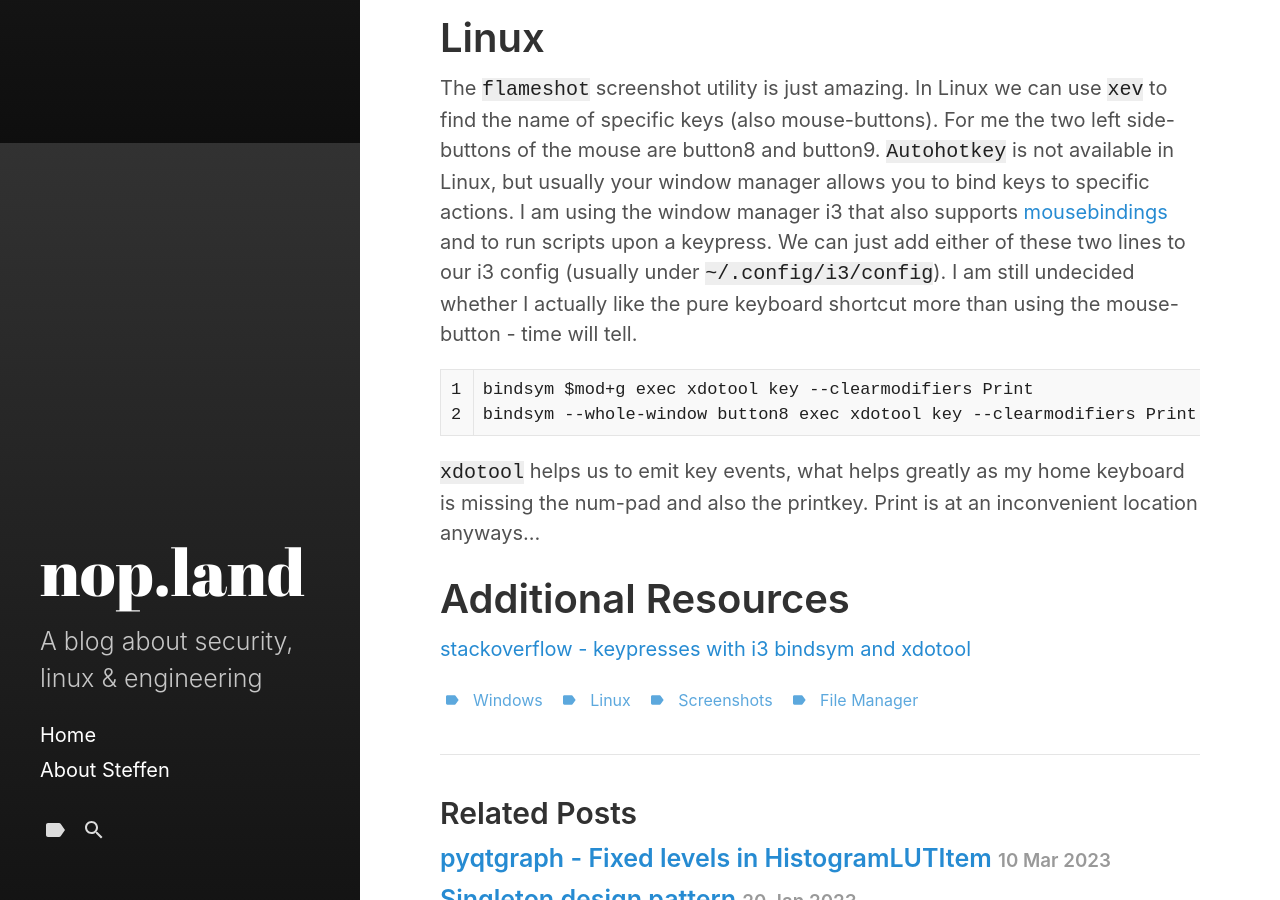
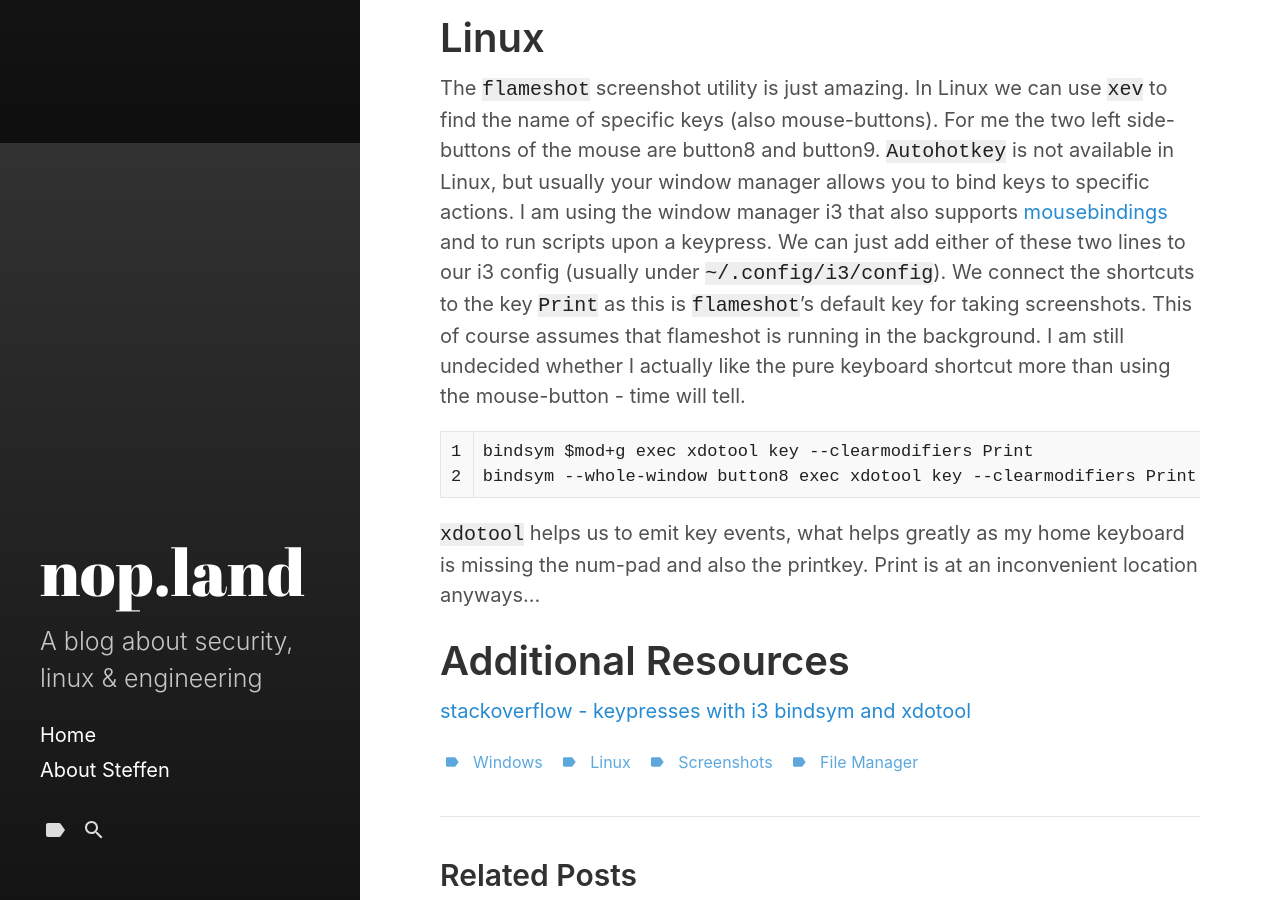
Before and after one commit to bytewvr/blog, a Jekyll site: the page built from _posts/2023-03-12-Rapid screenshots in Windows & Linux.md, in a window 1280 px wide and 900 px high, scrolled down 757 px. Built offline with Jekyll 4.4.1, drawn with Linux system fonts in a browser that asks for light colours.

Commit message:
fixed text

````diff
--- a/_posts/2023-03-12-Rapid screenshots in Windows & Linux.md
+++ b/_posts/2023-03-12-Rapid screenshots in Windows & Linux.md
@@ -21,7 +21,7 @@ return
 ```
 # Linux
 The `flameshot` screenshot utility is just amazing. In Linux we can use `xev` to find the name of specific keys (also mouse-buttons). For me the two left side-buttons of the mouse are button8 and button9. `Autohotkey` is not available in Linux, but usually your window manager allows you to bind keys to specific actions. I am using the window manager i3 that also supports [mousebindings](https://i3wm.org/docs/userguide.html#mousebindings)
-and to run scripts upon a keypress. We can just add either of these two lines to our i3 config (usually under `~/.config/i3/config`). I am still undecided whether I actually like the pure keyboard shortcut more than using the mouse-button - time will tell.
+and to run scripts upon a keypress. We can just add either of these two lines to our i3 config (usually under `~/.config/i3/config`). We connect the shortcuts to the key `Print` as this is `flameshot`'s default key for taking screenshots. This of course assumes that flameshot is running in the background. I am still undecided whether I actually like the pure keyboard shortcut more than using the mouse-button - time will tell.
 ```
 bindsym $mod+g exec xdotool key --clearmodifiers Print
 bindsym --whole-window button8 exec xdotool key --clearmodifiers Print
````
